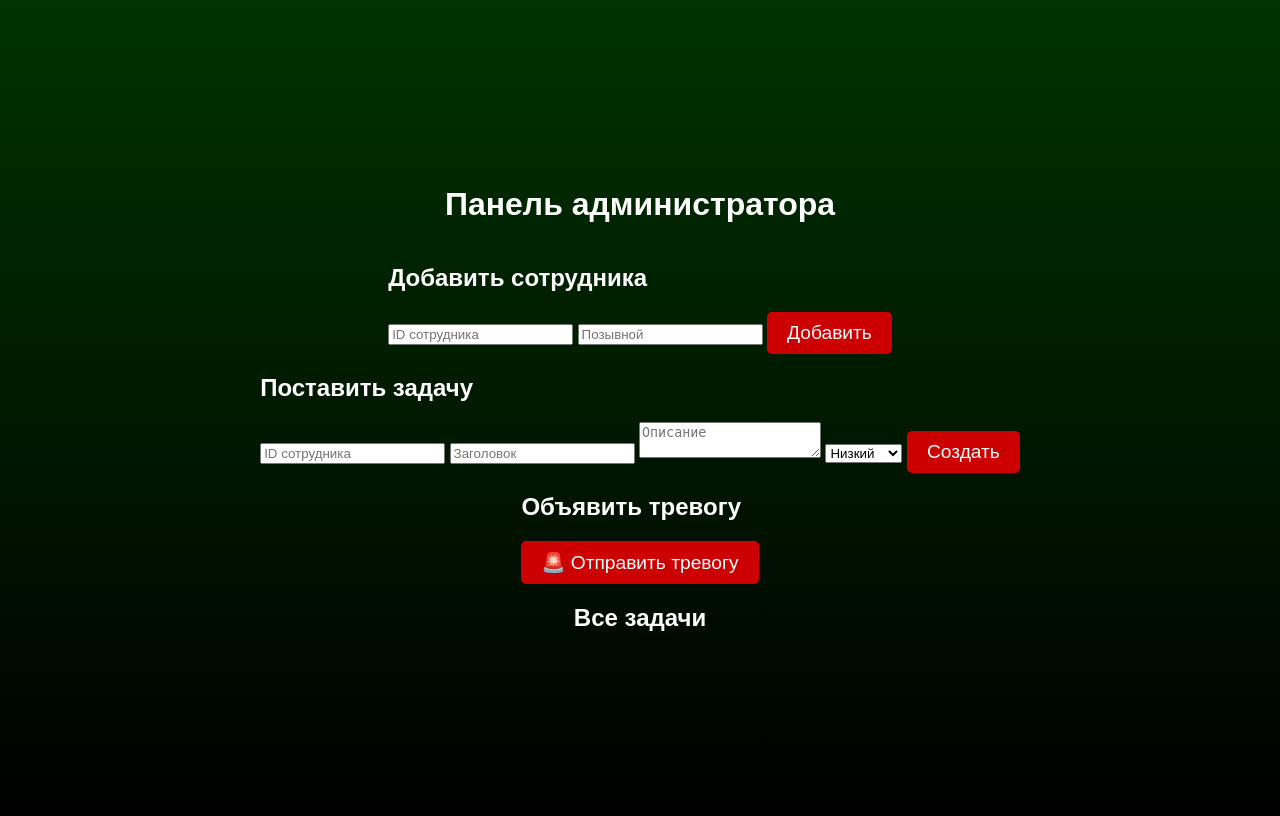
After one commit to ROZADEPLOY/ROZANEWS, a Flask app: template templates/admin.html in a window 1280 px wide. The commit adds this page. Run offline with Flask 3, Linux system fonts and the light colour scheme; the template is opened without the code that fills it, so the values that code supplies are empty; parts of the project's set-up code (start-up, migrations or seed data) failed here and were passed over.

Commit message:
Add files via upload

```diff
--- /dev/null
+++ b/templates/admin.html
@@ -0,0 +1,43 @@
+<!DOCTYPE html>
+<html lang="ru">
+<head>
+  <meta charset="UTF-8" />
+  <title>Роза — Админ</title>
+  <link rel="stylesheet" href="/static/css/style.css" />
+</head>
+<body>
+  <h1>Панель администратора</h1>
+
+  <section>
+    <h2>Добавить сотрудника</h2>
+    <input id="newUserId" type="number" placeholder="ID сотрудника" />
+    <input id="newUserCodename" type="text" placeholder="Позывной" />
+    <button onclick="addUser()">Добавить</button>
+  </section>
+
+  <section>
+    <h2>Поставить задачу</h2>
+    <input id="taskUserId" type="number" placeholder="ID сотрудника" />
+    <input id="taskTitle" type="text" placeholder="Заголовок" />
+    <textarea id="taskDesc" placeholder="Описание"></textarea>
+    <select id="taskPriority">
+      <option value="Низкий">Низкий</option>
+      <option value="Средний">Средний</option>
+      <option value="Высокий">Высокий</option>
+    </select>
+    <button onclick="createTask()">Создать</button>
+  </section>
+
+  <section>
+    <h2>Объявить тревогу</h2>
+    <button onclick="sendAlert()">🚨 Отправить тревогу</button>
+  </section>
+
+  <section>
+    <h2>Все задачи</h2>
+    <ul id="taskList"></ul>
+  </section>
+
+  <script src="/static/js/admin.js"></script>
+</body>
+</html>
```
Also changed, not shown: templates/index.html (+5 -3 lines), templates/user.html (added, +31 -0 lines).
